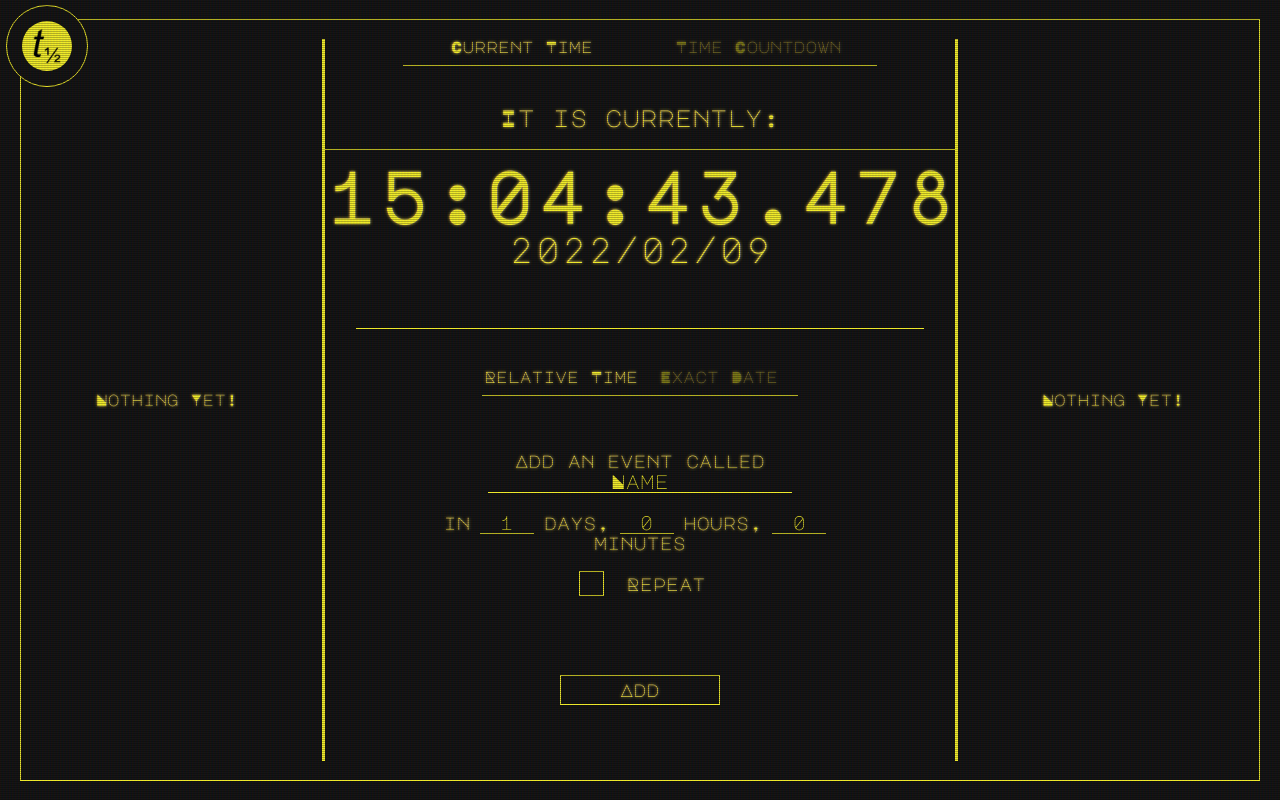
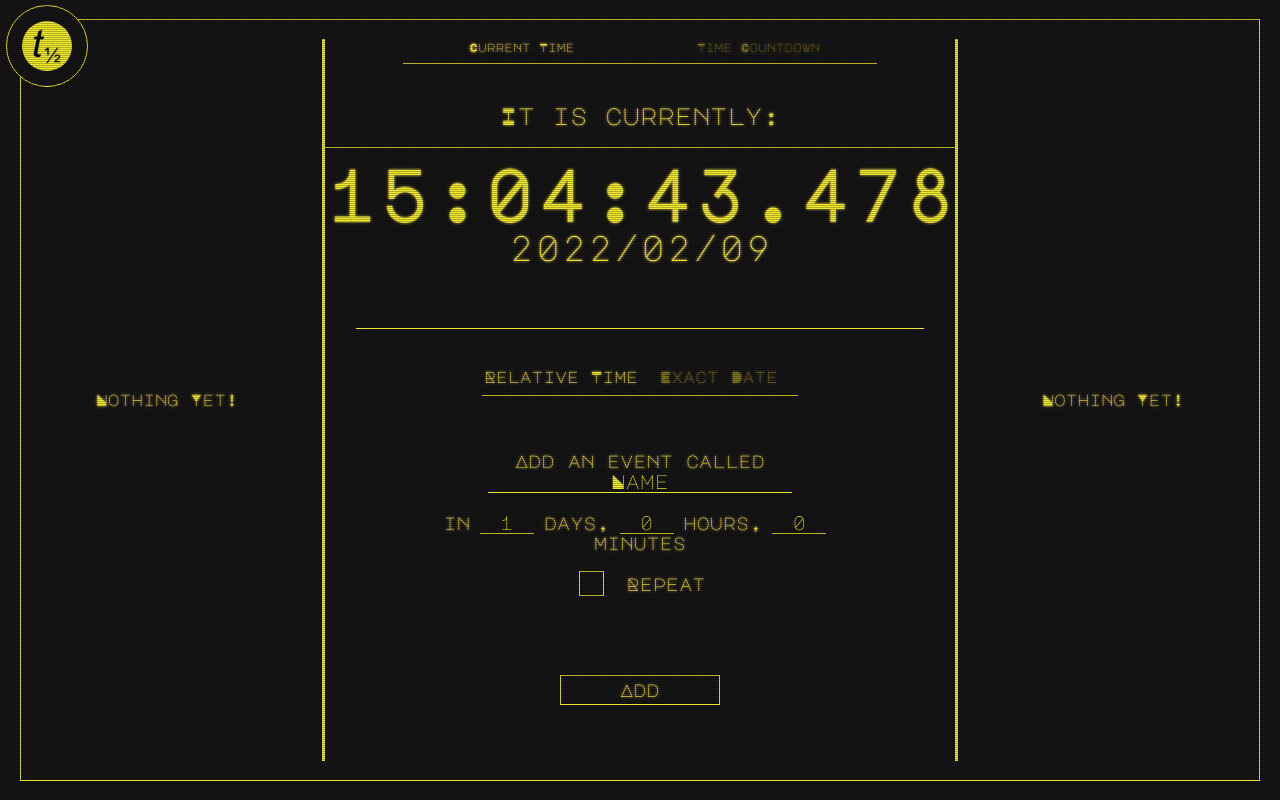
Before and after one commit to SophieSnoww/Half-Life, a React (Create React App) app: page / in a window 1280 px wide. Built offline with nearby package versions, Linux system fonts and the light colour scheme.

Commit message:
Update TimeToggle.css

```diff
--- a/src/Panels/Middle/Top/TimeToggle.css
+++ b/src/Panels/Middle/Top/TimeToggle.css
@@ -7,6 +7,8 @@
     width: 75%;
     padding-bottom: 10px;
     border-bottom: 1px solid var(--accent);
+
+    font-size: calc(var(--font-scaling) * 1ch);
 }
 
 .time-toggle-button {
```
